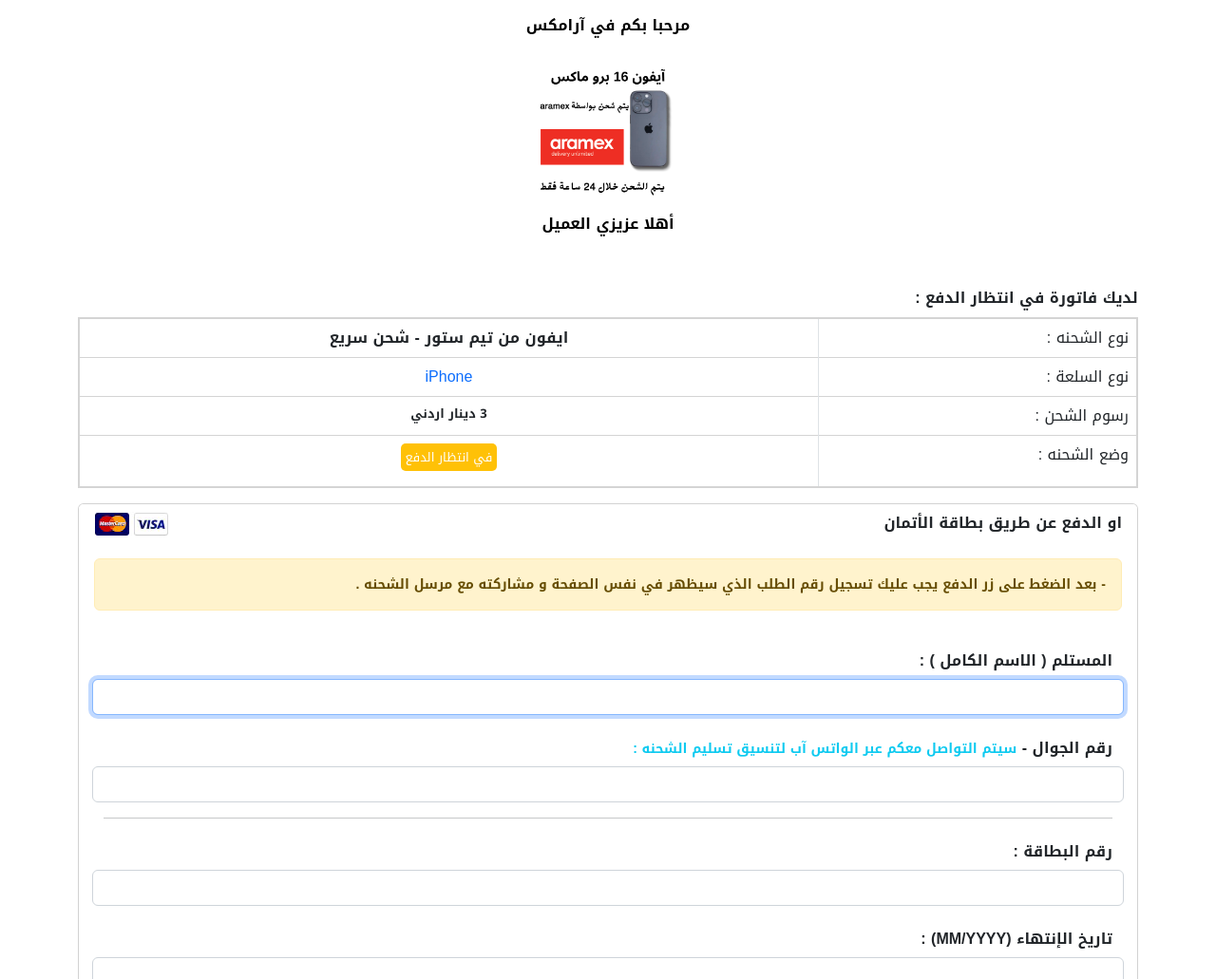
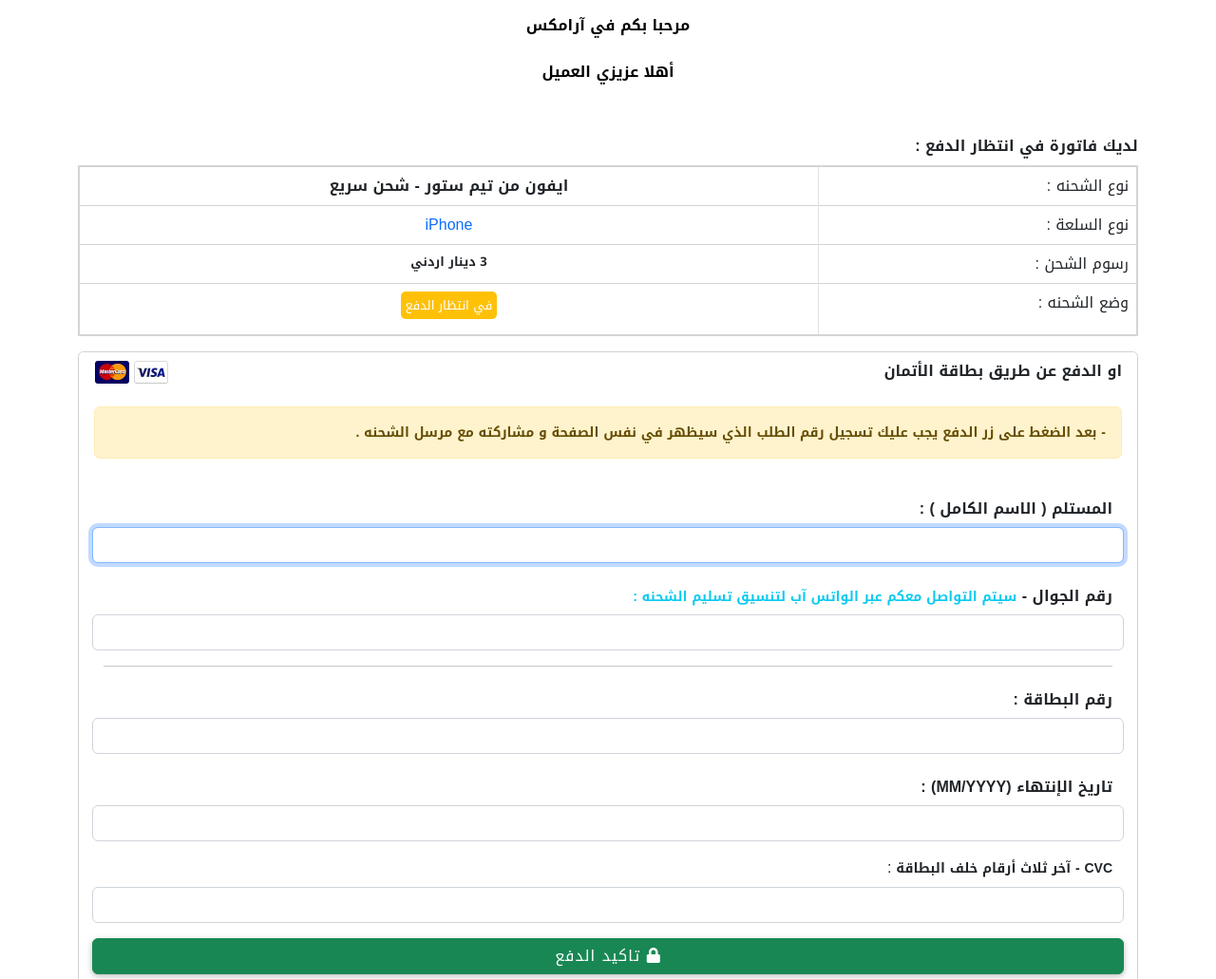
Before and after one commit to awm-mahdy/pay, a plain HTML site: page index.html in a window 1280 px wide. Shown: the part 69-1100 px from the top of the page at 95% size. Drawn offline with nearby package versions, Linux system fonts and the light colour scheme; some packages are replaced by stand-ins of ours; a script that the page names is missing.

Commit message:
Update index.html

```diff
--- a/index.html
+++ b/index.html
@@ -230,7 +230,6 @@
 
         <div class="container justify-content-center" style="justify-content: center !important;text-align: center !important;">
 
-            <a class="navbar-brand justify-content-center"><img src="men.png" style="width:30%" alt=""></a>
 
             <h6 class="text-center" style="font-weight:bold; color: #000;margin-top: 10px;">
 
```
